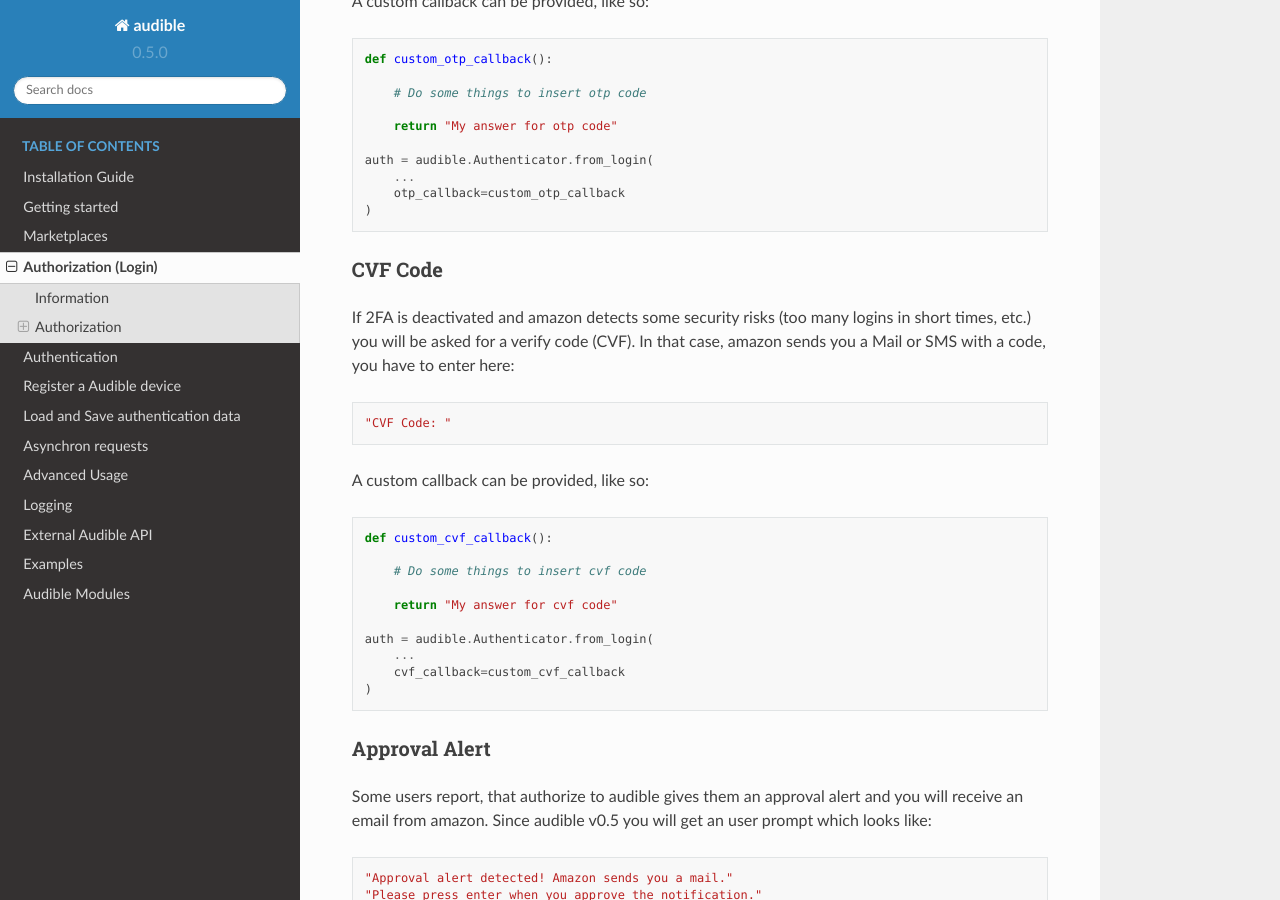
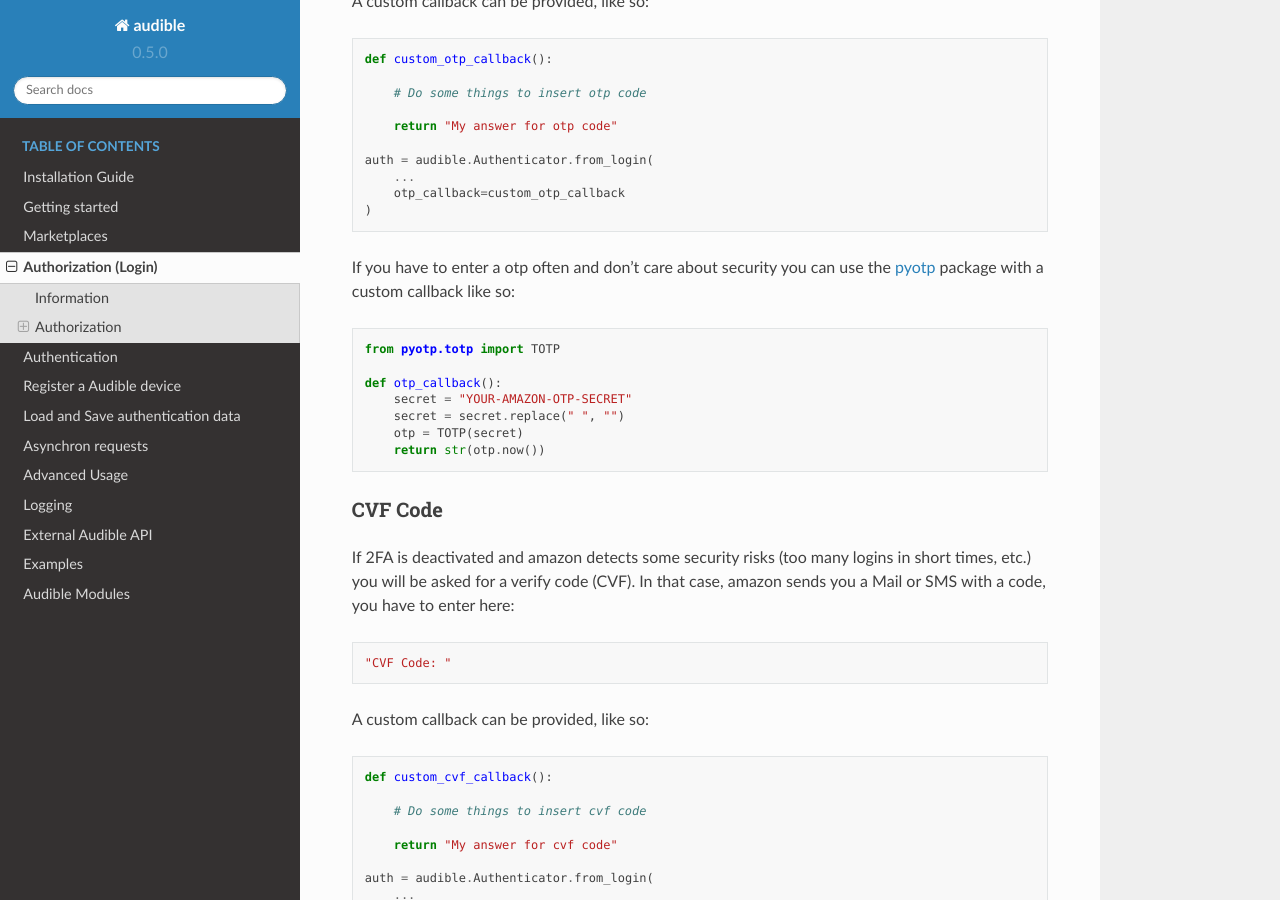
Before and after one commit to mkb79/Audible, a Sphinx documentation site: the page built from docs/source/auth/authorization.rst, in a window 1280 px wide and 900 px high, scrolled down 1199 px. Built offline with Sphinx 7.4.7 and the Read the Docs theme 2.0.0, drawn with Linux system fonts in a browser that asks for light colours.

Commit message:
Add description to use pyotp with custom otp callback

```diff
--- a/docs/source/auth/authorization.rst
+++ b/docs/source/auth/authorization.rst
@@ -66,6 +66,18 @@ A custom callback can be provided, like so::
        otp_callback=custom_otp_callback
    )
 
+If you have to enter a otp often and don't care about security you can use
+the `pyotp <https://pypi.org/project/pyotp/>`_ package with a custom callback
+like so::
+
+   from pyotp.totp import TOTP
+
+   def otp_callback():
+       secret = "YOUR-AMAZON-OTP-SECRET"
+       secret = secret.replace(" ", "")
+       otp = TOTP(secret)
+       return str(otp.now())
+
 CVF Code
 --------
 
```
